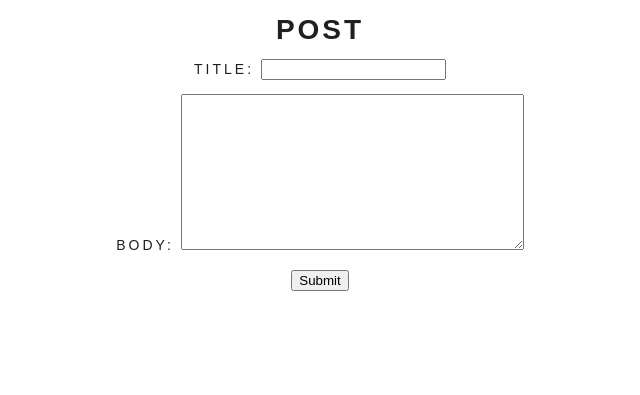
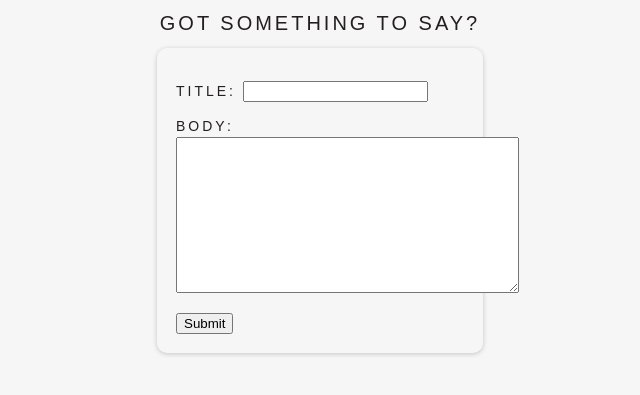
Before and after one commit to mpmckenz/djangit, a Django app: template djangit/templates/postform.html in a window 1280 px wide. Shown: the top 395 px of the page, without its empty margins (320-960 px from the left). Run offline with Django 3.2, Linux system fonts and the light colour scheme; the template is opened without the code that fills it: values that come from a table or form of the project are taken from there, others are empty; parts of the project's set-up code (start-up, migrations or seed data) failed here and were passed over.

Commit message:
added post styling

```diff
--- a/djangit/templates/navbar.html
+++ b/djangit/templates/navbar.html
@@ -12,7 +12,7 @@
       color: #231f20;
       text-transform: uppercase;
       line-height: 1.5em;
-
+      padding: 3%;
     }
   </style>
 
--- a/djangit/templates/postform.html
+++ b/djangit/templates/postform.html
@@ -2,7 +2,6 @@
 <html></html>
 <style>
   .container {
-    text-align: center;
     font-family: proxima-nova, sans-serif !important;
     font-style: normal;
     font-size: 14px;
@@ -11,16 +10,41 @@
     color: #231f20;
     text-transform: uppercase;
     line-height: 1.5em;
+    margin:0 auto;
+    width:75%;
+    text-align: left;
+    background-color: #f6f6f6;
+  }
+  .form {
+    box-shadow: 0 1px 5px 0 rgba(0, 0, 0, 0.2);
+    transition: 0.3s;
+    border-radius: 10px;
+    padding: 2%;
+    margin-left: auto;
+    margin-right: auto;
+    width: 30%;
+  }
+
+  .title {
+    text-align: center;
+    font-family: proxima-nova, sans-serif !important;
+    font-style: normal;
+    font-size: 20px;
+    font-weight:400;
+    letter-spacing: 3px;
+    color: #231f20;
+    text-transform: uppercase;
+
+
   }
 </style>
 <body class="container">
-<h1>Post</h1>
-<form action="" method="post">
+<h1 class="title">Got something to say?</h1>
+<form action="" method="post" class="form">
   {%csrf_token %}
   {{ form.as_p }}
   <input type="submit" value="Submit" />
 </form>
-
 </body>
 
 </html>
```
Also changed, not shown: djangit/templates/comment.html (+15 -2 lines), djangit/templates/homepage.html (+8 -7 lines), djangit/templates/singleSubdjangit.html (+58 -25 lines).
